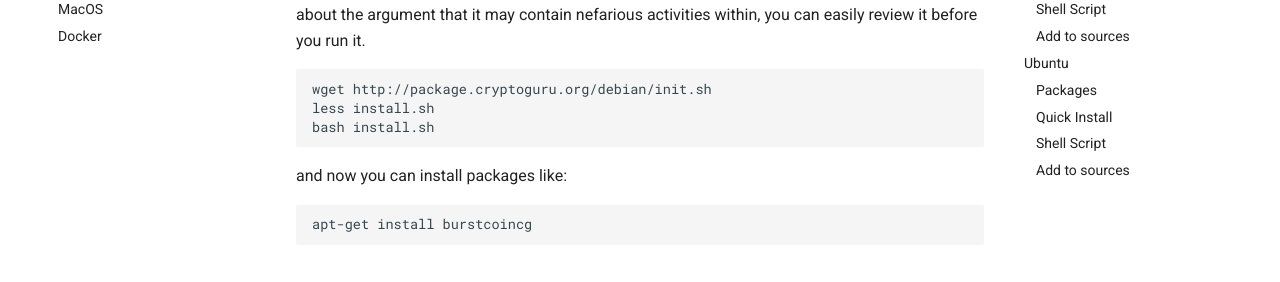
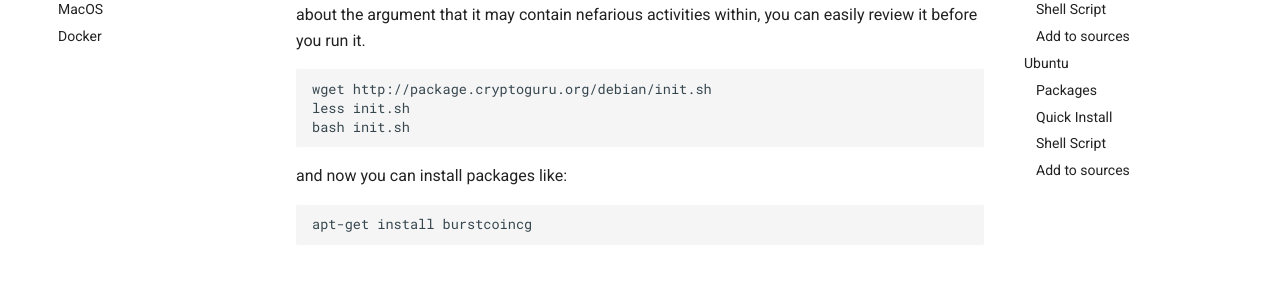
Before and after one commit to ths93/burstcoin-guides, an MkDocs documentation site: the page built from docs/wallet/install/linux.md, in a window 1280 px wide and 1400 px high, scrolled down 732 px. Shown: the part 180-462 px from the top of the window. Built offline with MkDocs 1.6.1 and Material for MkDocs 9.7.7, drawn with Linux system fonts in a browser that asks for light colours; comment, search, counter and statistics services are not loaded; old or Windows-style settings are respelled for this version of MkDocs; some of the changed text lies outside the part shown.

Commit message:
install.sh -> init.sh

````diff
--- a/docs/wallet/install/linux.md
+++ b/docs/wallet/install/linux.md
@@ -30,8 +30,8 @@
 
 ```
 wget http://package.cryptoguru.org/debian/init.sh
-less install.sh
-bash install.sh
+less init.sh
+bash init.sh
 ```
 
 and now you can install packages like:
@@ -93,8 +93,8 @@
 
 ```
 wget http://package.cryptoguru.org/ubuntu/init.sh
-less install.sh
-bash install.sh
+less init.sh
+bash init.sh
 ```
 
 and now you can install packages like:
````
